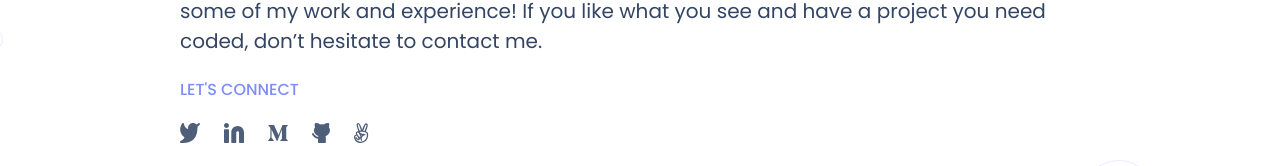
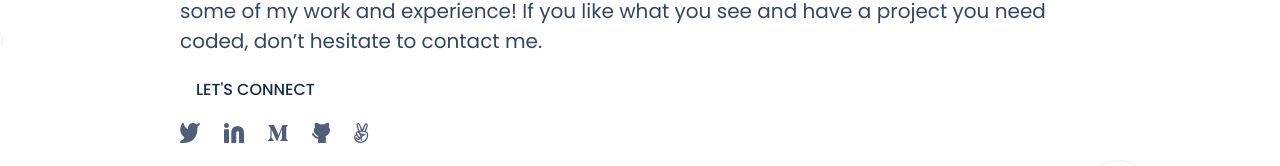
Before and after one commit to Rysth/Portfolio-Project, a website: page index.html in a window 1280 px wide. In both pictures the pointer is over the link 640 px from the left and 493 px from the top of the page. Shown: the part 404-570 px from the top of the page. Drawn offline with Linux system fonts and the light colour scheme.

Commit message:
Added a transition to the Let's Connect link.

```diff
--- a/css/style.css
+++ b/css/style.css
@@ -178,6 +178,12 @@ ul {
 	text-transform: uppercase;
 	color: var(--CL-primary-blue-250);
 	margin: 0.5em 0;
+	transition: all 0.25s ease-in-out;
+}
+
+.primary__link:hover {
+	transform: translateX(1rem);
+	color: var(--CL-primary-dark);
 }
 
 .social__icons {
```
Lines whose indentation alone changed are shown as unchanged.
